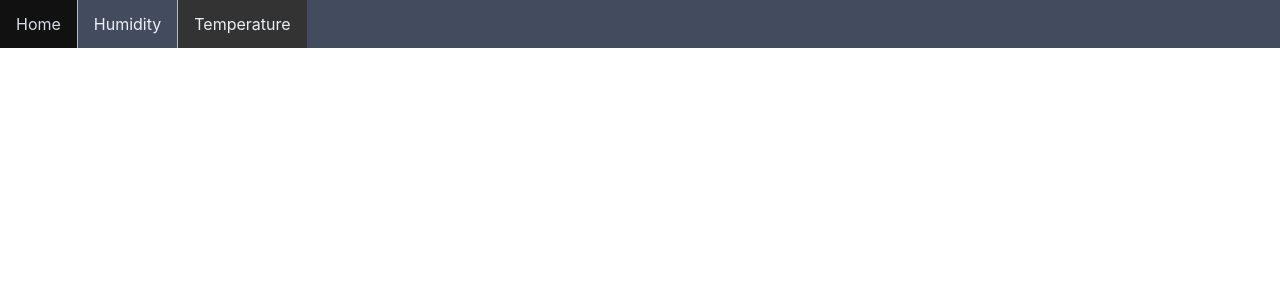
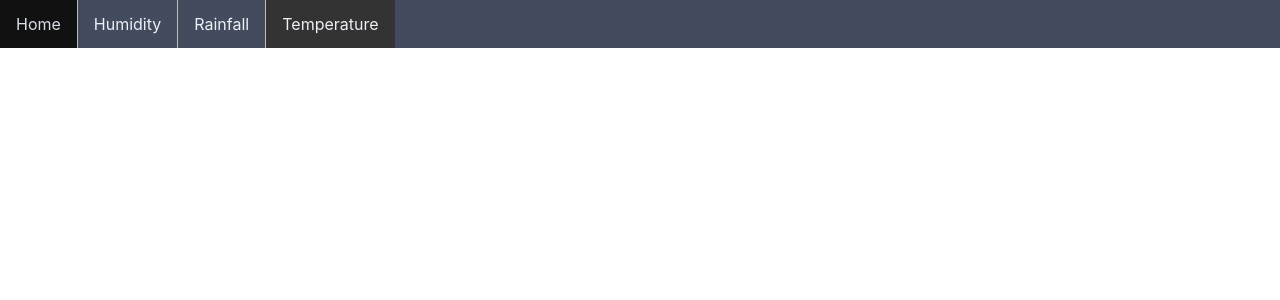
Before and after one commit to gamesfreak26/Weather-App, a React (Create React App) app: page /temperature in a window 1280 px wide. Shown: the top 300 px of the page. Built offline with nearby package versions, Linux system fonts and the light colour scheme; no server answers.

Commit message:
Remove unneeded code

```diff
--- a/src/components/RouterCard/index.tsx
+++ b/src/components/RouterCard/index.tsx
@@ -4,9 +4,7 @@ import Home from '../../routes/Home'
 import Humidity from '../../routes/Humidity';
 
 import {
-  BrowserRouter as Router,
   Route,
-  Link,
   Routes,
   useLocation
 } from "react-router-dom";
@@ -22,15 +20,6 @@ const baseClass = 'wa-router-nav'
 
 const RouterCard = () => {
 
-  //assigning location variable
-  const location = useLocation();
-
-  //destructuring pathname from location
-  const { pathname } = location;
-
-  //Javascript split method to get the name of the path in array
-  const splitLocation = pathname.split("/");
-
   return(
     <div>
       <ul className={baseClass}>
@@ -38,7 +27,6 @@ const RouterCard = () => {
           <NavLink
            to="/"
            className={({ isActive }) => `${baseClass}__link ` + (isActive ? `${baseClass}__link--active` : '') }
-          //  className={splitLocation[1] === "" ? `${baseClass}__link ${baseClass}__link--active` : `${baseClass}__link`}
           >
             Home
           </NavLink>
@@ -47,18 +35,21 @@ const RouterCard = () => {
           <NavLink
             to="/humidity"
             className={({ isActive }) => `${baseClass}__link ` + (isActive ? `${baseClass}__link--active` : '') }
-            // className={splitLocation[1] === "humidity" ? `${baseClass}__link ${baseClass}__link--active` : `${baseClass}__link`}
           >
             Humidity
           </NavLink>
         </li>
-        {/* <li className={splitLocation[1] === "rainfall" ? `${baseClass}__link--active` : ""}>
-          <NavLink to="/rainfall">Rainfall</NavLink>
-        </li> */}
+        <li>
+          <NavLink
+            to="/rainfall"
+            className={({ isActive }) => `${baseClass}__link ` + (isActive ? `${baseClass}__link--active` : '') }
+          >
+            Rainfall
+          </NavLink>
+        </li>
         <li>
           <NavLink
             to="/temperature"
-            // className={splitLocation[1] === "temperature" ? `${baseClass}__link ${baseClass}__link--active` : `${baseClass}__link`}
             className={({ isActive }) => `${baseClass}__link ` + (isActive ? `${baseClass}__link--active` : '') }
           >
             Temperature
```
